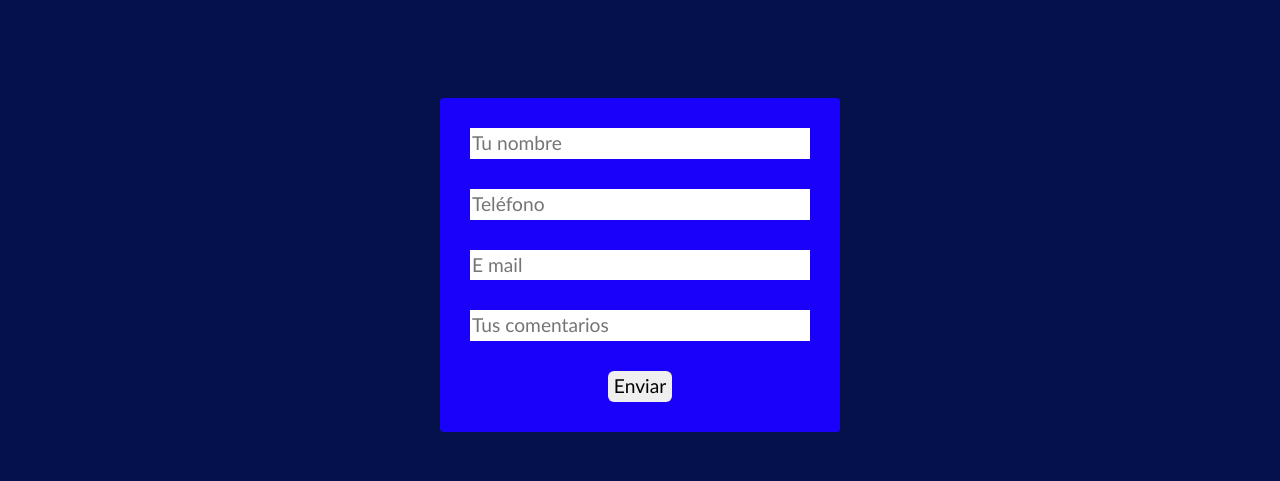
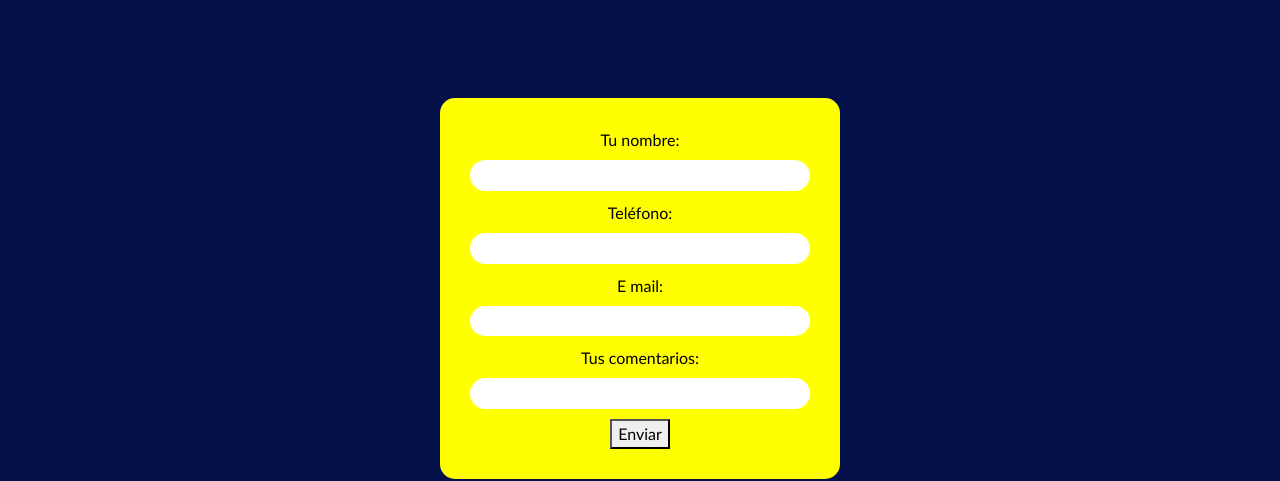
Before and after one commit to germandgm1980/Coder-German-Tercera-entrega, a plain HTML site: page pages/contacto.html in a window 1280 px wide. Shown: the part 478-959 px from the top of the page. Drawn offline with nearby package versions, Linux system fonts and the light colour scheme.

Commit message:
Add files via upload

```diff
--- a/css/style.css
+++ b/css/style.css
@@ -8,64 +8,47 @@ elemento{
 
 .navbar-nav .nav-link {
     color: yellow !important;
-
   }
-
   footer {
     background-color: #04114b;
     color: #ffff00;
     padding: 20px 0;
     margin-top: 40px;
   }
-
   .footer-container {
     display: grid;
     grid-template-columns: repeat(3, 1fr);
     gap: 10px;
     text-align: center;
   }
-
   .footer-cell {
-
     padding: 1px;
   }
-
   .instagram-button a {
     display: flex;
     align-items: center;
     text-decoration: none;
     color: #ffff00;
   }
-
-
-
-
 .logo_cityarepa{
     background-color: transparent;
 }
-
 header{
     background-color: #04114b;
-
 }
-
 body{
     background-color: #04114b;
     flex-wrap: wrap;
     text-align: center;
 }
-
 ul{
     list-style: none;
     margin: 0;
     padding: 0;
 }
-
 nav li{
     display: inline-block;
     }
-
-
 nav a{
     display: flex;
     align-items: center;
@@ -74,8 +57,6 @@ nav a{
     font-size: xx-large;
     text-decoration: none;
 }
-
-
 h1{
     text-align: center;
     font-size: 100px;
@@ -83,26 +64,22 @@ h1{
     margin: 10%;
     flex-flow: row wrap;
 }
-
 h2{
     font-size: 90px;
     color: #fa0909;
     text-align: center;
     margin: 8%;
 }
-
 h3{
     font-size: 75px;
     color: #fa0909;
     text-align: center;
     margin: 7%;
 }
-
 h4{
     text-align: center;
     color: #04114b;
 }
-
 p{
     font-size: 140%;
     text-align: center;
@@ -111,55 +88,21 @@ p{
     color: #ffffff;
     flex-flow: row wrap;
 }
-
-
 .fundadores{
     display: flex;
     justify-content:center;
     flex-flow: row wrap;
    }
-
 .C156{
-
     margin: 15px;
-
 }
-
 .video_arepas{
-
     text-align: center;
 }
-
 .blog1{
     display: flex;
     justify-items: auto;
     flex-flow: row wrap;
-}
-
-.formulario{
-    justify-self:center;
-    width: 400px;
-    background: #1a01fa;
-    padding: 30px;
-    margin: auto;
-    border-radius: 4px;
-    font-family: 'Gill Sans', 'Gill Sans MT', Calibri, 'Trebuchet MS', sans-serif;
-    color: #ffffff;
-}
-
-.campos{
-
-    width: 100%;
-    margin-bottom: 30px;
-    border: #ffffff;
-    font-family: 'Gill Sans', 'Gill Sans MT', Calibri, 'Trebuchet MS', sans-serif;
-    font-size: larger;
-     }
-
-.envio{
-    border-radius: 6px;
-    border: #ffffff;
-    font-size: larger;
 }
 
 @media (max-width: 768px) {
@@ -169,13 +112,10 @@ p{
     justify-content: center;
     flex-direction: column;
       align-items: center;
-
 }
 .Entradas{
     margin: 15px;
-
 }
-
 .F{
     display: flex;
     justify-content: center;
@@ -185,7 +125,6 @@ p{
 .Fuertes{
     margin: 15px;
 }
-
 .B{
     display: flex;
     justify-content: center;
@@ -196,3 +135,42 @@ p{
     margin: 15px;
 }
 }
+
+
+#formulario{
+    display: flex;
+    justify-content:center;
+    align-items: center;
+    width: 400px;
+    background: #ffff00;
+    padding: 30px;
+    margin: auto;
+    border-radius: 15px;
+    font-family: 'Gill Sans', 'Gill Sans MT', Calibri, 'Trebuchet MS', sans-serif;
+    color: #000000;
+    display: flex;
+    justify-content: center;
+    flex-direction: column;
+}
+
+input[type="text"],
+input[type="tel"],
+input[type="email"],
+input[type="texto"],
+textarea {
+    width: 100%;
+    margin-bottom: 10px;
+    border: #ffffff;
+    font-family: 'Gill Sans', 'Gill Sans MT', Calibri, 'Trebuchet MS', sans-serif;
+    font-size: larger;
+    border-radius: 20px;
+}
+
+
+button:hover {
+    background-color: #001F3F; /* Azul oscuro al pasar el ratón */
+}
+label {
+    display: block;
+    margin-bottom: 8px;
+}
--- a/pages/contacto.html
+++ b/pages/contacto.html
@@ -6,7 +6,6 @@
     <link href="https://cdn.jsdelivr.net/npm/bootstrap@5.3.0/dist/css/bootstrap.min.css" rel="stylesheet">
     <link rel="stylesheet" href="../css/style.css"
     <title>Contacto</title>
-
   </head>
   <body>
       <header>
@@ -41,33 +40,37 @@
           </nav>
       </header>
     <main>
-
         <section class="registro">
             <h1>Hablemos</h1>
 
-            <section class="formulario">
-                <b>
-                <input class="campos" type="text" name="Tu nombre" id="Tu nombre" placeholder="Tu nombre">
-                <input class="campos" type="text" name="Teléfono" id="Teléfono" placeholder="Teléfono">
-                <input class="campos" type="text" name="E mail" id="E mail" placeholder="E mail">
-                <input class="campos" type="text" name="Tus comentarios" id="Tus comentarios" placeholder="Tus comentarios">
-                <input class="envio" type="submit" value="Enviar"
-                </b>
-            </section>
+
+            <form id="formulario" onsubmit="return validarFormulario()">
+                <label for="nombre">Tu nombre:</label>
+                <input type="text" id="nombre" name="nombre" required>
+
+                <label for="telefono">Teléfono:</label>
+                <input type="tel" id="telefono" name="telefono" required>
+
+                <label for="correo">E mail:</label>
+                <input type="email" id="correo" name="correo" required>
+
+                <label for="mensaje">Tus comentarios:</label>
+                <input type="texto" id="mensaje" name="mensaje" required>
+
+                <button type="submit">Enviar</button>
+            </form>
+
+
 
             <section class="mapa">
-
             <h3>
                 Cómo llegar?
             </h3>
-
             <div align="center">
                 <iframe src="https://www.google.com/maps/embed?pb=!1m18!1m12!1m3!1d3976.1662841527723!2d-74.03759042415582!3d4.7411500413037935!2m3!1f0!2f0!3f0!3m2!1i1024!2i768!4f13.1!3m3!1m2!1s0x8e3f857eae76b703%3A0x7b485dcca923df7a!2sCity%20Arepa!5e0!3m2!1ses!2sco!4v1705353360195!5m2!1ses!2sco" width="600" height="450" style="border:0;" allowfullscreen="" loading="lazy" referrerpolicy="no-referrer-when-downgrade"></iframe>
             </div>
-
             </section>
         </section>
-
 
     </main>
     <footer>
@@ -75,7 +78,6 @@
           <div class="footer-cell"></div>
           <div class="footer-cell">Todos los derechos reservados</div>
           <div class="footer-cell"></div>
-
           <div class="footer-cell"></div>
           <div class="footer-cell">Carrera 14 B 163-29 Local 2 Bogotá-Colombia</div>
           <div class="footer-cell">
@@ -86,7 +88,6 @@
               </a>
             </div>
           </div>
-
           <div class="footer-cell"></div>
           <div class="footer-cell">2.024</div>
           <div class="footer-cell"></div>
```
Also changed, not shown: index.html (+1 -6 lines), pages/blog.html (+1 -9 lines), pages/historia.html (+2 -23 lines), pages/menu.html (+9 -29 lines), 1 other file. Lines whose indentation alone changed are shown as unchanged.
